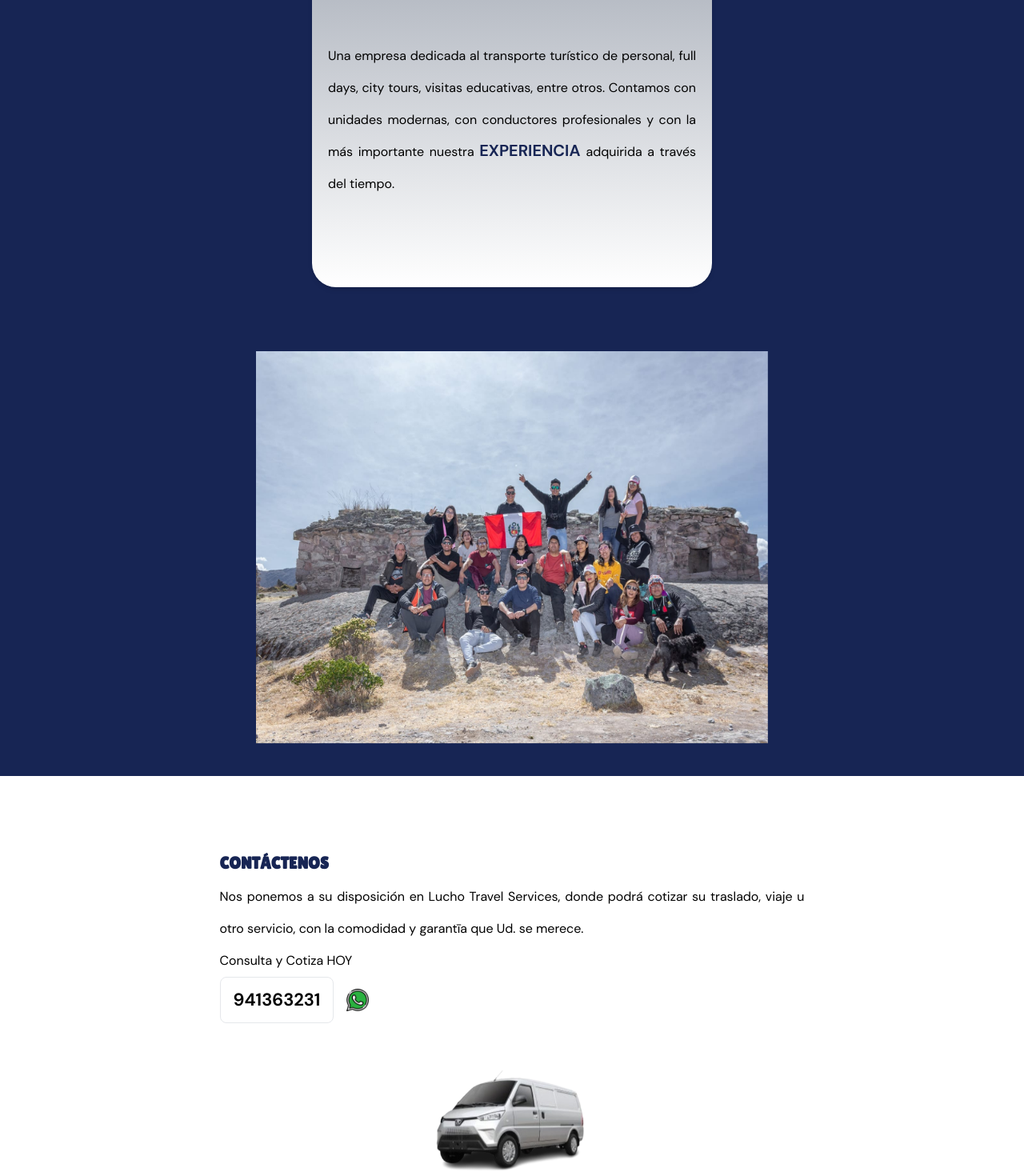
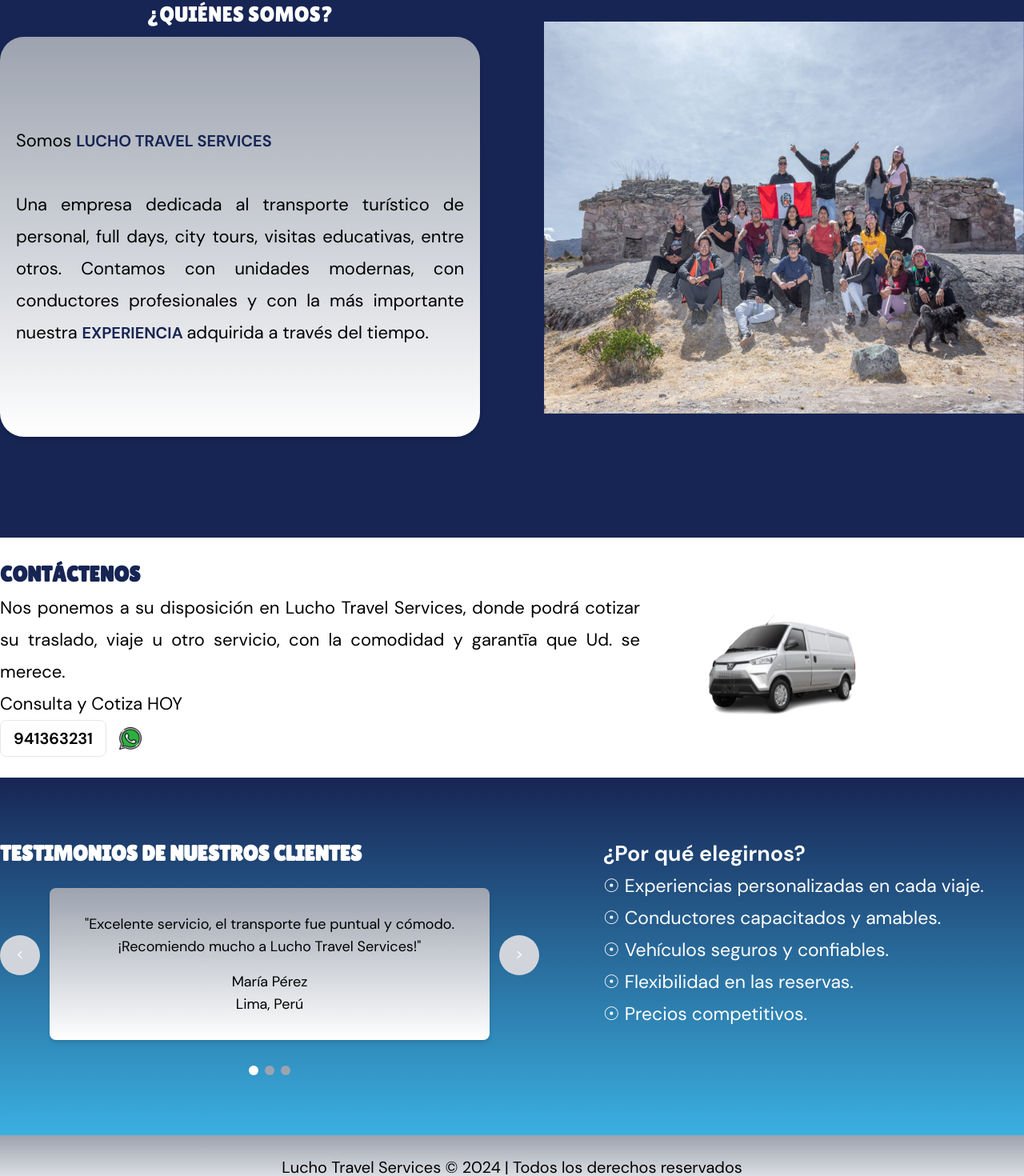
Before and after one commit to IngridC10/LUIS_CALZADA_WEB, a Next.js app: page / in a window 1280 px wide. Shown: the part 1318-2788 px from the top of the page at 80% size. Built offline with nearby package versions, Linux system fonts and the light colour scheme; a web font is replaced by a local one.

Commit message:
mejoras harol

```diff
--- a/app/about/components/Logo-Section/LogoSection.tsx
+++ b/app/about/components/Logo-Section/LogoSection.tsx
@@ -5,13 +5,13 @@
 
 const LogoSection = () => {
   return (
-    <div className="logo-section bg-white flex flex-col items-center xs:h-[300px]  xxl:h-[330px] justify-center m-auto">
+    <div className="logo-section bg-white flex flex-col items-center xs:h-[300px] xl:h-[330px] justify-center m-auto">
       <Image
         src={LogoCar}
         alt="logo"
         width={240}
         height={150}
-        className="xs:w-[189px] md:w-[220px] xxl:w-[240px] xs:mt-12"
+        className="xs:w-[189px] md:w-[220px] xl:w-[240px] xs:mt-12"
       />
     </div>
   );
--- a/app/about/components/Section-1/GalleryImagesSlider.tsx
+++ b/app/about/components/Section-1/GalleryImagesSlider.tsx
@@ -40,10 +40,10 @@
   ];
 
   return (
-    <section className="xs:h-[639px] md:h-[788px] xxl:h-[860px] bg-gradient-background">
+    <section className="xs:h-[639px] md:h-[788px] xl:h-[860px] bg-gradient-background">
       <div className="h-full">
         <div className="h-20 flex justify-center items-end">
-          <h1 className="font-lilita text-white xs:text-[21px] xxl:text-[27px] text-center">
+          <h1 className="font-lilita text-white xs:text-[21px] xl:text-[27px] text-center">
             FOTOS DE NUESTROS DESTINOS
           </h1>
         </div>
@@ -58,11 +58,11 @@
                 alt={image.alt}
                 width={image.width}
                 height={image.height}
-                className="object-cover xs:w-[300px] md:w-[500px] xxl:w-[970px] xs:h-[400px] md:h-[500px] xxl:h-[650px]"
+                className="object-cover xs:w-[300px] md:w-[500px] xl:w-[970px] xs:h-[400px] md:h-[500px] xl:h-[650px]"
               />
               {/* Superponer el nombre del lugar en el centro */}
               <div className="absolute inset-0 flex items-center justify-center">
-                <h2 className=" xs:text-[30px]  xxl:text-6xl font-bold text-white bg-black bg-opacity-50 px-4 py-2 rounded">
+                <h2 className=" xs:text-[30px]  xl:text-6xl font-bold text-white bg-black bg-opacity-50 px-4 py-2 rounded">
                   {image.location}
                 </h2>
               </div>
--- a/app/about/components/Section-2/AboutUs.tsx
+++ b/app/about/components/Section-2/AboutUs.tsx
@@ -37,17 +37,17 @@
     <section
       id="about"
       ref={sectionRef}
-      className="w-full xs:h-[1200px] md:h-[1200px] xxl:h-[800px] bg-blue-950 flex items-center justify-center"
+      className="w-full xs:h-[1200px] md:h-[1200px] xl:h-[800px] bg-blue-950 flex items-center justify-center"
     >
-      <div className="xs:justify-center xs:items-center flex xs:flex-col md:flex-col xxl:flex-row md:w-[1280px] xxl:w-[1280px] mx-auto gap-20">
-        <div className="flex-col xs:w-[340px] md:w-[500px] xxl:w-1/2 flex justify-center  xs:items-center sm:items-center xxl:items-start ">
+      <div className="xs:justify-center xs:items-center flex xs:flex-col md:flex-col lg:flex-row md:w-[1280px] xl:w-[1280px] mx-auto gap-20">
+        <div className="flex-col xs:w-[340px] md:w-[500px] xl:w-1/2 flex justify-center  xs:items-center sm:items-center xl:items-start ">
           <h1 className="font-lilita text-white xs:text-[21px]  xl:text-[27px]">
             ¿QUIÉNES SOMOS?
           </h1>
-          <div className="xs:w-[353px] md:w-[500px] mt-2 xxl:w-[600px] xs:h-[517px] md:h-[500px] xxl:h-[500px] flex flex-col justify-center items-center bg-gradient-light rounded-[30px] p-5 xs:text-[16px] xxl:text-[22px] leading-10 shadow-md text-justify">
+          <div className="xs:w-[353px] md:w-[500px] mt-2 xl:w-[600px] xs:h-[517px] md:h-[500px] xl:h-[500px] flex flex-col justify-center items-center bg-gradient-light rounded-[30px] p-5 xs:text-[16px] xl:text-[22px] leading-10 shadow-md text-justify">
             <p className="text-black">
               <span className="text-black">Somos </span>
-              <span className="text-blue-950 font-bold  xs:text-[18px] xxl:text-xl">
+              <span className="text-blue-950 font-bold  xs:text-[18px] xl:text-xl">
                 LUCHO TRAVEL SERVICES
               </span>
               <br />
@@ -63,7 +63,7 @@
             </p>
           </div>
         </div>
-        <div className="xs:w-full md:w-1/2 xxl:w-1/2 flex justify-center items-center">
+        <div className="xs:w-full md:w-1/2 xl:w-1/2 flex justify-center items-center">
           <Image
             src={TravelImage}
             alt="photo-travel"
--- a/app/about/components/Section-3/ContactUs.tsx
+++ b/app/about/components/Section-3/ContactUs.tsx
@@ -39,13 +39,13 @@
     <section
       id="contact"
       ref={sectionRef}
-      className="w-full bg-white xs:h-[624px] md:h-[600px] xxl:h-[300px] flex flex-row justify-center items-center"
+      className="w-full bg-white xs:h-[624px] md:h-[600px] xl:h-[300px] flex flex-row justify-center items-center"
     >
-      <div className="xs:flex-col md:flex-col xxl:flex-row xs:w-[360px] md:w-[1280px] xxl:w-[1280px] mx-auto xs:gap-0 xxl:gap-20 flex items-center">
-        <div className="xs:p-3 xxl:p-0 xs:w-[362px] md:w-[755px] xxl:w-[800px] leading-10 text-justify">
-          <p className="text-black xs:text-[16px]  xxl:text-[22px]">
+      <div className="xs:flex-col md:flex-col xl:flex-row xs:w-[360px] md:w-[1280px] xl:w-[1280px] mx-auto xs:gap-0 xl:gap-20 flex items-center">
+        <div className="xs:p-3 xl:p-0 xs:w-[362px] md:w-[755px] xl:w-[800px] leading-10 text-justify">
+          <p className="text-black xs:text-[16px]  xl:text-[22px]">
             {/* <div className="w-36 h-9   "> */}
-            <span className=" xs:text-[21px]  xxl:text-[27px] font-bold font-lilita  text-blue-950">
+            <span className=" xs:text-[21px]  xl:text-[27px] font-bold font-lilita  text-blue-950">
               CONTÁCTENOS
             </span>
             {/* </div> */}
@@ -62,7 +62,7 @@
               target="_blank"
               rel="noopener noreferrer"
             >
-              <button className=" px-4 py-2 font-bold rounded-lg text-black bg-white border border-darkBlueColor  hover:bg-blue-900 hover:text-white cursor-pointer xs:text-[16px] md:text-[22px] xxl:text-xl">
+              <button className=" px-4 py-2 font-bold rounded-lg text-black bg-white border border-darkBlueColor  hover:bg-blue-900 hover:text-white cursor-pointer xs:text-[16px] md:text-[22px] xl:text-xl">
                 941363231
               </button>
             </Link>
@@ -79,7 +79,7 @@
           </div>
         </div>
 
-        <div className="flex xs:justify-start md:justify-center xxl:justify-end items-center">
+        <div className="flex xs:justify-start md:justify-center xl:justify-end items-center">
           <Image
             src={Car}
             alt="car"
--- a/app/about/components/Testimonials/Testimonials.tsx
+++ b/app/about/components/Testimonials/Testimonials.tsx
@@ -71,10 +71,10 @@
   };
 
   return (
-    <section className="xs:p-2 xxl:p-0 xs:h-[910px] sm:h-[773px] md:h-[774px] xxl:h-[447px] items-center justify-center w-full py-20 bg-gradient-background text-white xs:flex-col md:flex-col xxl:flex-row flex">
-      <div className="xs:flex-col md:flex-col xxl:flex-row xxl:w-[1280px] mx-auto gap-20 flex">
+    <section className="xs:p-2 xl:p-0 xs:h-[910px] sm:h-[773px] md:h-[774px] xl:h-[447px] items-center justify-center w-full py-20 bg-gradient-background text-white xs:flex-col md:flex-col xl:flex-row flex">
+      <div className="xs:flex-col md:flex-col xl:flex-row xl:w-[1280px] mx-auto gap-20 flex">
         <div className="flex-1 text-center ">
-          <h2 className="xs:m-3 md:m-0 xxl:m-0 xs:text-[21px]  xxl:text-[27px]  xs:text-center   md:text-start  xxl:text-start font-bold font-lilita  mb-8">
+          <h2 className="xs:m-3 md:m-0 xl:m-0 xs:text-[21px]  xl:text-[27px]  xs:text-center   md:text-start  xl:text-start font-bold font-lilita  mb-8">
             TESTIMONIOS DE NUESTROS CLIENTES
           </h2>
           <div
@@ -105,7 +105,7 @@
               {"<"}
             </button>
             <div
-              className={`bg-gradient-light p-6 rounded-lg shadow-md text-black xs:h-[300px] mt-[23px] md:h-[190px] xxl:h-[190px] xs:w-[226px] md:w-[550px] xxl:w-[550px] flex flex-col justify-center ${fadeInClass}`}
+              className={`bg-gradient-light p-6 rounded-lg shadow-md text-black xs:h-[300px] mt-[23px] md:h-[190px] xl:h-[190px] xs:w-[226px] md:w-[550px] xl:w-[550px] flex flex-col justify-center ${fadeInClass}`}
             >
               <p className="text-lg ">
                 &quot;{testimonials[currentIndex].message}&quot;
@@ -140,10 +140,10 @@
         </div>
 
         <div className="flex-1 text-left">
-          <h1 className=" text-white  xs:text-[18px] md:text-[27px] xs:ml-2 xxl:ml-0 xxl:text-[27px] font-bold">
+          <h1 className=" text-white  xs:text-[18px] md:text-[27px] xs:ml-2 xl:ml-0 xl:text-[27px] font-bold">
             ¿Por qué elegirnos?
           </h1>
-          <ul className=" text-white leading-10 xs:text-[16px] xs:p-3 xxl:p-0 xxl:text-[23px]">
+          <ul className=" text-white leading-10 xs:text-[16px] xs:p-3 xl:p-0 xl:text-[23px]">
             <li>☉ Experiencias personalizadas en cada viaje.</li>
             <li>☉ Conductores capacitados y amables.</li>
             <li>☉ Vehículos seguros y confiables.</li>
--- a/app/components/Footer.tsx
+++ b/app/components/Footer.tsx
@@ -6,7 +6,7 @@
   return (
     <div className=" bg-gradient-light w-full  flex items-center justify-center h-20 ">
       <div className="    xs:w-[400px]  lg:w-[600px]">
-        <p className=" text-black flex gap-40 text-center justify-center  items-center xs:text-[14px]  xxl:text-[20px] font-thin">
+        <p className=" text-black flex gap-40 text-center justify-center  items-center xs:text-[14px]  xl:text-[20px] font-thin">
           Lucho Travel Services © 2024 | Todos los derechos reservados
         </p>
       </div>
@@ -17,7 +17,7 @@
             alt="whatsapp"
             // width={75}
             // height={28}
-            className="  xs:w-14 xxl:w-[75px]    ml-10 fixed   xs:bottom-20 md:bottom-10 xxl:bottom-10      xs:right-4  xxl:right-10"
+            className="  xs:w-14 xl:w-[75px]    ml-10 fixed   xs:bottom-20 md:bottom-10 xl:bottom-10      xs:right-4  xl:right-10"
           />
         </Link>
       </div>
--- a/app/components/NavBar.tsx
+++ b/app/components/NavBar.tsx
@@ -35,7 +35,7 @@
   return (
     <div className="bg-gradient-light fixed w-full flex items-center xs:justify-between md:justify-end xl:justify-center h-24  p-4 z-50">
       <div className="flex items-center">
-        <ul className="xl:block hidden xs:gap-0 md:gap-3 xxl:gap-40 xs:text-[18px] xxl:text-[20px] font-bold">
+        <ul className=" text-black xl:block hidden xs:gap-0 md:gap-3 xl:gap-40 xs:text-[18px] xl:text-[20px] font-bold">
           {["/", "/#about", "/#contact"].map((link, index) => {
             const titles = ["Home", "¿Quiénes somos?", "Contáctanos"];
             return (
```
